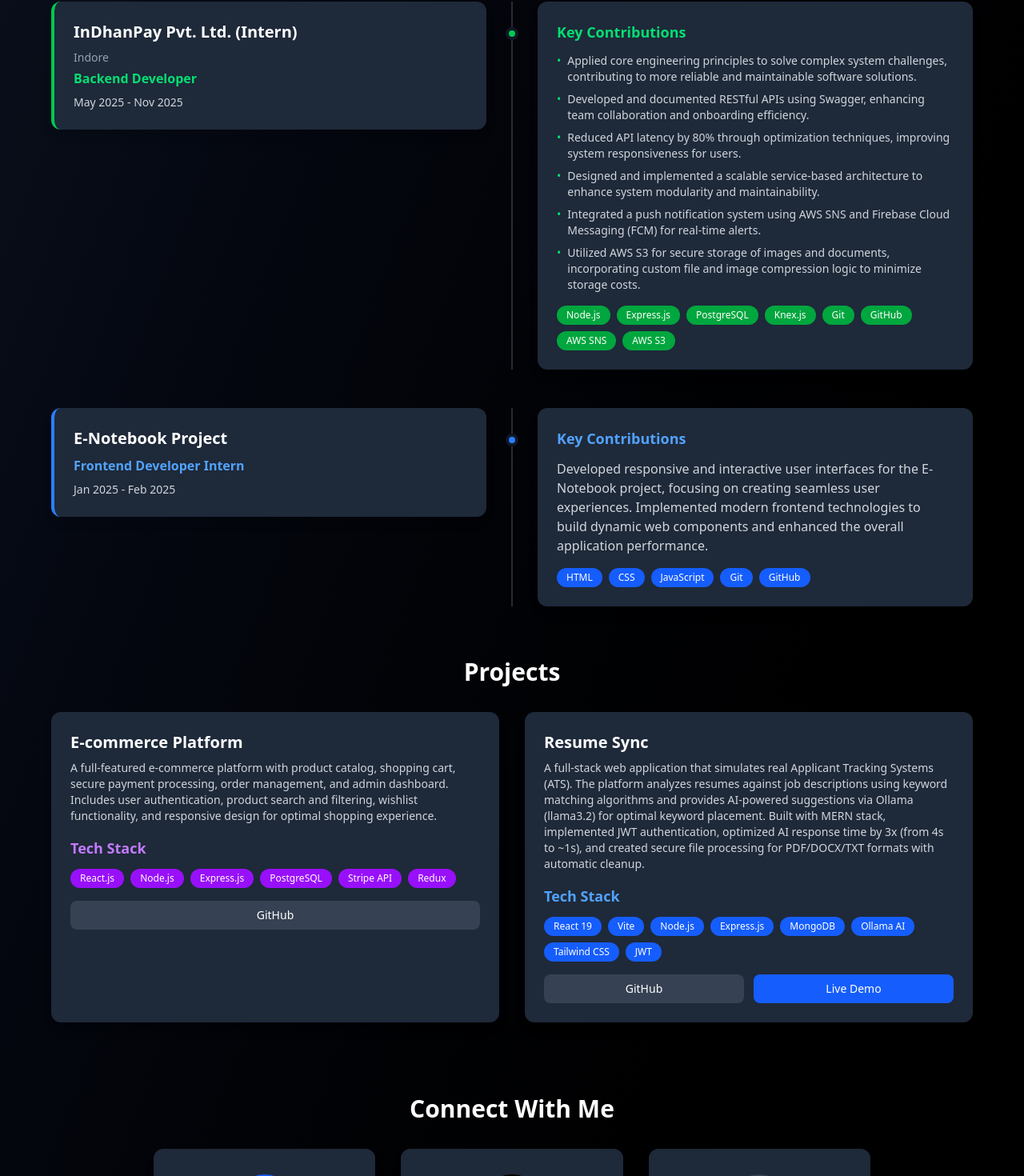
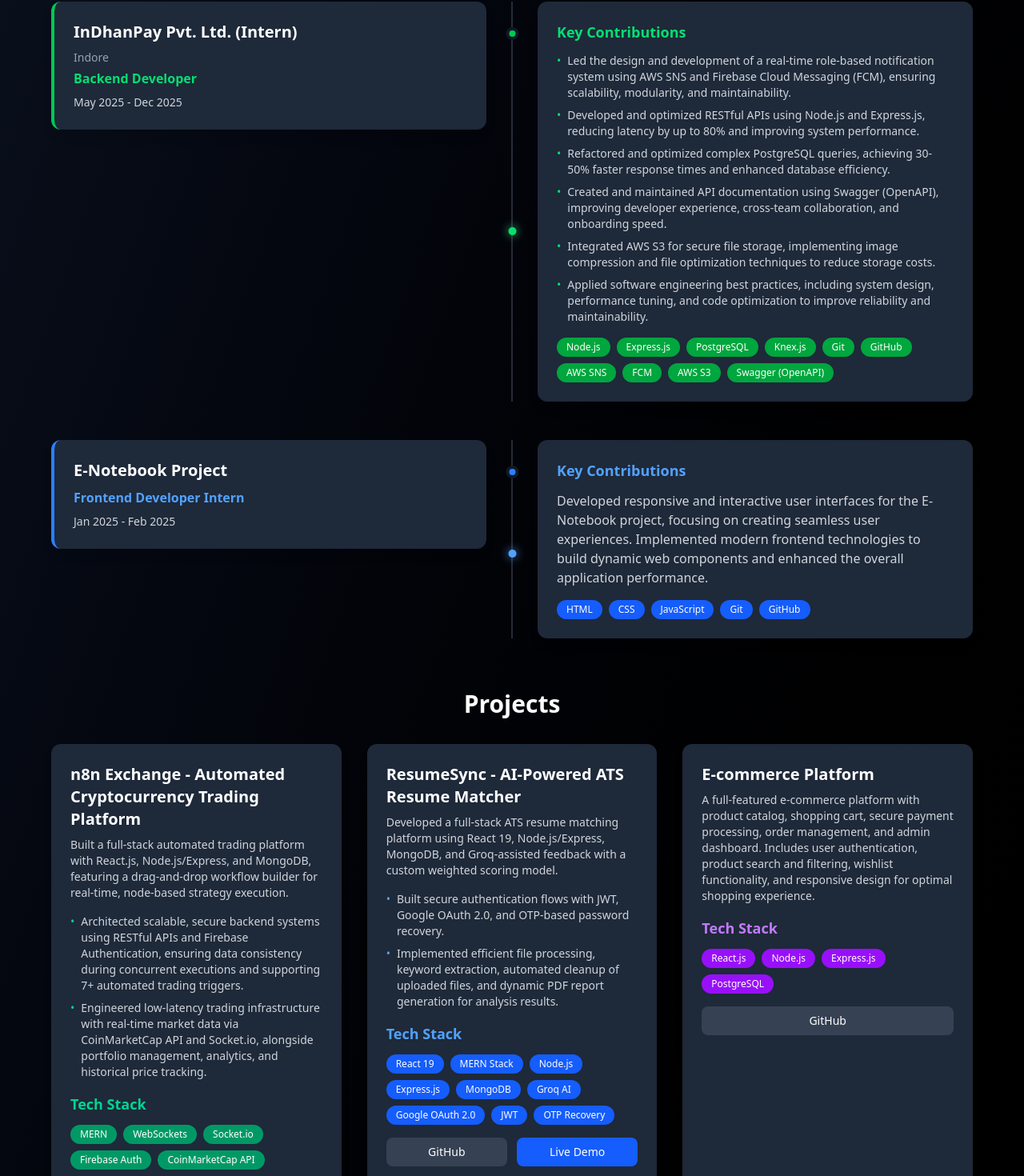
Before and after one commit to aloksisodiya/Portfolio, a React (Vite) app in the folder client/: page / in a window 1280 px wide. Shown: the part 1502-2972 px from the top of the page at 80% size. Built offline with nearby package versions, Linux system fonts and the light colour scheme.

Commit message:
feat: n8n project update and error correction

```diff
--- a/client/src/components/About.jsx
+++ b/client/src/components/About.jsx
@@ -10,14 +10,7 @@
   const [aboutMeVisible, setAboutMeVisible] = useState(false);
   const [skillsVisible, setSkillsVisible] = useState(false);
   const [workExperienceVisible, setWorkExperienceVisible] = useState(false);
-
-  // Contact form state
-  const [formData, setFormData] = useState({
-    email: "",
-    query: "",
-  });
-  const [isSubmitting, setIsSubmitting] = useState(false);
-  const [submitMessage, setSubmitMessage] = useState("");
+  const [experienceScrollProgress, setExperienceScrollProgress] = useState(0);
 
   useEffect(() => {
     const handleScroll = () => {
@@ -32,6 +25,12 @@
       if (workExperienceRef.current) {
         const rect = workExperienceRef.current.getBoundingClientRect();
         if (rect.top < window.innerHeight - 100) setWorkExperienceVisible(true);
+
+        const start = window.innerHeight;
+        const end = -rect.height * 0.35;
+        const rawProgress = (start - rect.top) / (start - end);
+        const clampedProgress = Math.max(0, Math.min(1, rawProgress));
+        setExperienceScrollProgress(clampedProgress);
       }
     };
     window.addEventListener("scroll", handleScroll);
@@ -53,45 +52,6 @@
       return () => clearTimeout(timeout);
     }
   }, [displayedText, text]);
-
-  // Handle form input changes
-  const handleInputChange = (e) => {
-    const { name, value } = e.target;
-    setFormData((prev) => ({
-      ...prev,
-      [name]: value,
-    }));
-  };
-
-  // Handle form submission
-  const handleSubmit = async (e) => {
-    e.preventDefault();
-    setIsSubmitting(true);
-
-    try {
-      // Create mailto link
-      const subject = encodeURIComponent("Portfolio Contact Form Submission");
-      const body = encodeURIComponent(
-        `Hello Alok,\n\nYou have received a new message from your portfolio website:\n\nFrom: ${formData.email}\n\nMessage:\n${formData.query}\n\nBest regards,\n${formData.email}`
-      );
-      const mailtoLink = `mailto:aloksisodiya07@gmail.com?subject=${subject}&body=${body}`;
-
-      // Open email client
-      window.location.href = mailtoLink;
-
-      // Reset form and show success message
-      setFormData({ email: "", query: "" });
-      setSubmitMessage(
-        "Thank you! Your email client has been opened with the message."
-      );
-    } catch (error) {
-      setSubmitMessage("Sorry, there was an error. Please try again.");
-    } finally {
-      setIsSubmitting(false);
-      // Clear message after 5 seconds
-      setTimeout(() => setSubmitMessage(""), 5000);
-    }
-  };
 
   return (
     <div className="w-full min-h-screen bg-gradient-to-br from-gray-900 to-black relative">
@@ -272,13 +232,22 @@
                 <p className="text-green-400 font-semibold mb-2">
                   Backend Developer
                 </p>
-                <p className="text-gray-300 text-sm">May 2025 - Nov 2025</p>
+                <p className="text-gray-300 text-sm">May 2025 - Dec 2025</p>
               </div>
             </div>
 
             {/* Timeline Line */}
-            <div className="hidden md:block absolute left-1/2 top-0 bottom-0 w-px bg-gray-600 transform -translate-x-1/2"></div>
-            <div className="hidden md:block absolute left-1/2 top-8 w-4 h-4 bg-green-500 rounded-full transform -translate-x-1/2 border-4 border-gray-900"></div>
+            <div className="hidden md:block absolute left-1/2 top-0 bottom-0 transform -translate-x-1/2 pointer-events-none">
+              <div className="h-full w-px bg-gray-600"></div>
+              <div className="absolute left-1/2 top-8 w-4 h-4 bg-green-500 rounded-full transform -translate-x-1/2 border-4 border-gray-900"></div>
+              <div
+                className="absolute left-1/2 w-2.5 h-2.5 rounded-full bg-green-400 shadow-[0_0_12px_rgba(74,222,128,0.9)]"
+                style={{
+                  top: `${experienceScrollProgress * 100}%`,
+                  transform: "translate(-50%, -50%)",
+                }}
+              ></div>
+            </div>
 
             {/* Right side - Work Description */}
             <div className="md:w-1/2 pl-8">
@@ -290,46 +259,50 @@
                   <li className="flex items-start">
                     <span className="text-green-400 mr-2">•</span>
                     <span>
-                      Applied core engineering principles to solve complex
-                      system challenges, contributing to more reliable and
-                      maintainable software solutions.
-                    </span>
-                  </li>
-                  <li className="flex items-start">
-                    <span className="text-green-400 mr-2">•</span>
-                    <span>
-                      Developed and documented RESTful APIs using Swagger,
-                      enhancing team collaboration and onboarding efficiency.
-                    </span>
-                  </li>
-                  <li className="flex items-start">
-                    <span className="text-green-400 mr-2">•</span>
-                    <span>
-                      Reduced API latency by 80% through optimization
-                      techniques, improving system responsiveness for users.
-                    </span>
-                  </li>
-                  <li className="flex items-start">
-                    <span className="text-green-400 mr-2">•</span>
-                    <span>
-                      Designed and implemented a scalable service-based
-                      architecture to enhance system modularity and
+                      Led the design and development of a real-time role-based
+                      notification system using AWS SNS and Firebase Cloud
+                      Messaging (FCM), ensuring scalability, modularity, and
                       maintainability.
                     </span>
                   </li>
                   <li className="flex items-start">
                     <span className="text-green-400 mr-2">•</span>
                     <span>
-                      Integrated a push notification system using AWS SNS and
-                      Firebase Cloud Messaging (FCM) for real-time alerts.
+                      Developed and optimized RESTful APIs using Node.js and
+                      Express.js, reducing latency by up to 80% and improving
+                      system performance.
                     </span>
                   </li>
                   <li className="flex items-start">
                     <span className="text-green-400 mr-2">•</span>
                     <span>
-                      Utilized AWS S3 for secure storage of images and
-                      documents, incorporating custom file and image compression
-                      logic to minimize storage costs.
+                      Refactored and optimized complex PostgreSQL queries,
+                      achieving 30-50% faster response times and enhanced
+                      database efficiency.
+                    </span>
+                  </li>
+                  <li className="flex items-start">
+                    <span className="text-green-400 mr-2">•</span>
+                    <span>
+                      Created and maintained API documentation using Swagger
+                      (OpenAPI), improving developer experience, cross-team
+                      collaboration, and onboarding speed.
+                    </span>
+                  </li>
+                  <li className="flex items-start">
+                    <span className="text-green-400 mr-2">•</span>
+                    <span>
+                      Integrated AWS S3 for secure file storage, implementing
+                      image compression and file optimization techniques to
+                      reduce storage costs.
+                    </span>
+                  </li>
+                  <li className="flex items-start">
+                    <span className="text-green-400 mr-2">•</span>
+                    <span>
+                      Applied software engineering best practices, including
+                      system design, performance tuning, and code optimization
+                      to improve reliability and maintainability.
                     </span>
                   </li>
                 </ul>
@@ -356,7 +329,13 @@
                     AWS SNS
                   </span>
                   <span className="bg-green-600 text-white px-3 py-1 rounded-full text-xs">
+                    FCM
+                  </span>
+                  <span className="bg-green-600 text-white px-3 py-1 rounded-full text-xs">
                     AWS S3
+                  </span>
+                  <span className="bg-green-600 text-white px-3 py-1 rounded-full text-xs">
+                    Swagger (OpenAPI)
                   </span>
                 </div>
               </div>
@@ -379,8 +358,17 @@
             </div>
 
             {/* Timeline Line */}
-            <div className="hidden md:block absolute left-1/2 top-0 bottom-0 w-px bg-gray-600 transform -translate-x-1/2"></div>
-            <div className="hidden md:block absolute left-1/2 top-8 w-4 h-4 bg-blue-500 rounded-full transform -translate-x-1/2 border-4 border-gray-900"></div>
+            <div className="hidden md:block absolute left-1/2 top-0 bottom-0 transform -translate-x-1/2 pointer-events-none">
+              <div className="h-full w-px bg-gray-600"></div>
+              <div className="absolute left-1/2 top-8 w-4 h-4 bg-blue-500 rounded-full transform -translate-x-1/2 border-4 border-gray-900"></div>
+              <div
+                className="absolute left-1/2 w-2.5 h-2.5 rounded-full bg-blue-400 shadow-[0_0_12px_rgba(96,165,250,0.9)]"
+                style={{
+                  top: `${experienceScrollProgress * 100}%`,
+                  transform: "translate(-50%, -50%)",
+                }}
+              ></div>
+            </div>
 
             {/* Right side - Work Description */}
             <div className="md:w-1/2 pl-8">
@@ -427,8 +415,155 @@
           Projects
         </h2>
 
-        <div className="max-w-6xl w-full grid grid-cols-1 md:grid-cols-2 gap-8">
-          {/* Project 1 - E-commerce */}
+        <div className="max-w-6xl w-full grid grid-cols-1 md:grid-cols-2 lg:grid-cols-3 gap-8">
+          {/* Project 1 - n8n Exchange */}
+          <div className="bg-gray-800 rounded-xl p-6 shadow-lg hover:shadow-2xl transition-all duration-300 hover:scale-105">
+            <div className="mb-4">
+              <h3 className="text-xl font-bold text-white mb-2">
+                n8n Exchange - Automated Cryptocurrency Trading Platform
+              </h3>
+              <p className="text-gray-300 text-sm mb-4">
+                Built a full-stack automated trading platform with React.js,
+                Node.js/Express, and MongoDB, featuring a drag-and-drop workflow
+                builder for real-time, node-based strategy execution.
+              </p>
+              <ul className="text-gray-300 text-sm space-y-2 mb-4">
+                <li className="flex items-start">
+                  <span className="text-emerald-400 mr-2">•</span>
+                  <span>
+                    Architected scalable, secure backend systems using RESTful
+                    APIs and Firebase Authentication, ensuring data consistency
+                    during concurrent executions and supporting 7+ automated
+                    trading triggers.
+                  </span>
+                </li>
+                <li className="flex items-start">
+                  <span className="text-emerald-400 mr-2">•</span>
+                  <span>
+                    Engineered low-latency trading infrastructure with real-time
+                    market data via CoinMarketCap API and Socket.io, alongside
+                    portfolio management, analytics, and historical price
+                    tracking.
+                  </span>
+                </li>
+              </ul>
+            </div>
+
+            <div className="mb-4">
+              <h4 className="text-lg font-semibold text-emerald-400 mb-3">
+                Tech Stack
+              </h4>
+              <div className="flex flex-wrap gap-2 mb-4">
+                <span className="bg-emerald-600 text-white px-3 py-1 rounded-full text-xs">
+                  MERN
+                </span>
+                <span className="bg-emerald-600 text-white px-3 py-1 rounded-full text-xs">
+                  WebSockets
+                </span>
+                <span className="bg-emerald-600 text-white px-3 py-1 rounded-full text-xs">
+                  Socket.io
+                </span>
+                <span className="bg-emerald-600 text-white px-3 py-1 rounded-full text-xs">
+                  Firebase Auth
+                </span>
+                <span className="bg-emerald-600 text-white px-3 py-1 rounded-full text-xs">
+                  CoinMarketCap API
+                </span>
+              </div>
+            </div>
+
+            <div className="flex gap-3">
+              <a
+                href="https://github.com/aloksisodiya"
+                className="flex-1 bg-gray-700 hover:bg-gray-600 text-white py-2 px-4 rounded-lg text-center transition duration-300 text-sm"
+              >
+                GitHub
+              </a>
+            </div>
+          </div>
+
+          {/* Project 2 - Resume Sync */}
+          <div className="bg-gray-800 rounded-xl p-6 shadow-lg hover:shadow-2xl transition-all duration-300 hover:scale-105">
+            <div className="mb-4">
+              <h3 className="text-xl font-bold text-white mb-2">
+                ResumeSync - AI-Powered ATS Resume Matcher
+              </h3>
+              <p className="text-gray-300 text-sm mb-4">
+                Developed a full-stack ATS resume matching platform using React
+                19, Node.js/Express, MongoDB, and Groq-assisted feedback with a
+                custom weighted scoring model.
+              </p>
+              <ul className="text-gray-300 text-sm space-y-2 mb-4">
+                <li className="flex items-start">
+                  <span className="text-blue-400 mr-2">•</span>
+                  <span>
+                    Built secure authentication flows with JWT, Google OAuth
+                    2.0, and OTP-based password recovery.
+                  </span>
+                </li>
+                <li className="flex items-start">
+                  <span className="text-blue-400 mr-2">•</span>
+                  <span>
+                    Implemented efficient file processing, keyword extraction,
+                    automated cleanup of uploaded files, and dynamic PDF report
+                    generation for analysis results.
+                  </span>
+                </li>
+              </ul>
+            </div>
+
+            <div className="mb-4">
+              <h4 className="text-lg font-semibold text-blue-400 mb-3">
+                Tech Stack
+              </h4>
+              <div className="flex flex-wrap gap-2 mb-4">
+                <span className="bg-blue-600 text-white px-3 py-1 rounded-full text-xs">
+                  React 19
+                </span>
+                <span className="bg-blue-600 text-white px-3 py-1 rounded-full text-xs">
+                  MERN Stack
+                </span>
+                <span className="bg-blue-600 text-white px-3 py-1 rounded-full text-xs">
+                  Node.js
+                </span>
+                <span className="bg-blue-600 text-white px-3 py-1 rounded-full text-xs">
+                  Express.js
+                </span>
+                <span className="bg-blue-600 text-white px-3 py-1 rounded-full text-xs">
+                  MongoDB
+                </span>
+                <span className="bg-blue-600 text-white px-3 py-1 rounded-full text-xs">
+                  Groq AI
+                </span>
+                <span className="bg-blue-600 text-white px-3 py-1 rounded-full text-xs">
+                  Google OAuth 2.0
+                </span>
+                <span className="bg-blue-600 text-white px-3 py-1 rounded-full text-xs">
+                  JWT
+                </span>
+                <span className="bg-blue-600 text-white px-3 py-1 rounded-full text-xs">
+                  OTP Recovery
+                </span>
+              </div>
+            </div>
+
+            <div className="flex gap-3">
+              <a
+                href="https://github.com/aloksisodiya/AI-Resume-Job-Description-Matcher"
+                className="flex-1 bg-gray-700 hover:bg-gray-600 text-white py-2 px-4 rounded-lg text-center transition duration-300 text-sm"
+              >
+                GitHub
+              </a>
+              <a
+                href="https://ai-resume-job-description-matcher-v.vercel.app/"
+                className="flex-1 bg-blue-600 hover:bg-blue-700 text-white py-2 px-4 rounded-lg text-center transition duration-300 text-sm"
+              >
+                Live Demo
+              </a>
+            </div>
+          </div>
+
+          {/* Project 3 - E-commerce */}
           <div className="bg-gray-800 rounded-xl p-6 shadow-lg hover:shadow-2xl transition-all duration-300 hover:scale-105">
             <div className="mb-4">
               <h3 className="text-xl font-bold text-white mb-2">
@@ -460,12 +595,12 @@
                 <span className="bg-purple-600 text-white px-3 py-1 rounded-full text-xs">
                   PostgreSQL
                 </span>
-                <span className="bg-purple-600 text-white px-3 py-1 rounded-full text-xs">
+                {/* <span className="bg-purple-600 text-white px-3 py-1 rounded-full text-xs">
                   Stripe API
-                </span>
-                <span className="bg-purple-600 text-white px-3 py-1 rounded-full text-xs">
+                </span> */}
+                {/* <span className="bg-purple-600 text-white px-3 py-1 rounded-full text-xs">
                   Redux
-                </span>
+                </span> */}
               </div>
             </div>
 
@@ -475,70 +610,6 @@
                 className="flex-1 bg-gray-700 hover:bg-gray-600 text-white py-2 px-4 rounded-lg text-center transition duration-300 text-sm"
               >
                 GitHub
-              </a>
-            </div>
-          </div>
-
-          {/* Project 2 - Resume Sync */}
-          <div className="bg-gray-800 rounded-xl p-6 shadow-lg hover:shadow-2xl transition-all duration-300 hover:scale-105">
-            <div className="mb-4">
-              <h3 className="text-xl font-bold text-white mb-2">Resume Sync</h3>
-              <p className="text-gray-300 text-sm mb-4">
-                A full-stack web application that simulates real Applicant
-                Tracking Systems (ATS). The platform analyzes resumes against
-                job descriptions using keyword matching algorithms and provides
-                AI-powered suggestions via Ollama (llama3.2) for optimal keyword
-                placement. Built with MERN stack, implemented JWT
-                authentication, optimized AI response time by 3x (from 4s to
-                ~1s), and created secure file processing for PDF/DOCX/TXT
-                formats with automatic cleanup.
-              </p>
-            </div>
-
-            <div className="mb-4">
-              <h4 className="text-lg font-semibold text-blue-400 mb-3">
-                Tech Stack
-              </h4>
-              <div className="flex flex-wrap gap-2 mb-4">
-                <span className="bg-blue-600 text-white px-3 py-1 rounded-full text-xs">
-                  React 19
-                </span>
-                <span className="bg-blue-600 text-white px-3 py-1 rounded-full text-xs">
-                  Vite
-                </span>
-                <span className="bg-blue-600 text-white px-3 py-1 rounded-full text-xs">
-                  Node.js
-                </span>
-                <span className="bg-blue-600 text-white px-3 py-1 rounded-full text-xs">
-                  Express.js
-                </span>
-                <span className="bg-blue-600 text-white px-3 py-1 rounded-full text-xs">
-                  MongoDB
-                </span>
-                <span className="bg-blue-600 text-white px-3 py-1 rounded-full text-xs">
-                  Ollama AI
-                </span>
-                <span className="bg-blue-600 text-white px-3 py-1 rounded-full text-xs">
-                  Tailwind CSS
-                </span>
-                <span className="bg-blue-600 text-white px-3 py-1 rounded-full text-xs">
-                  JWT
-                </span>
-              </div>
-            </div>
-
-            <div className="flex gap-3">
-              <a
-                href="https://github.com/aloksisodiya/AI-Resume-Job-Description-Matcher"
-                className="flex-1 bg-gray-700 hover:bg-gray-600 text-white py-2 px-4 rounded-lg text-center transition duration-300 text-sm"
-              >
-                GitHub
-              </a>
-              <a
-                href="https://ai-resume-job-description-matcher-v.vercel.app/"
-                className="flex-1 bg-blue-600 hover:bg-blue-700 text-white py-2 px-4 rounded-lg text-center transition duration-300 text-sm"
-              >
-                Live Demo
               </a>
             </div>
           </div>
```
Also changed, not shown: client/src/components/GalaxyBackground.jsx (+22 -17 lines).
